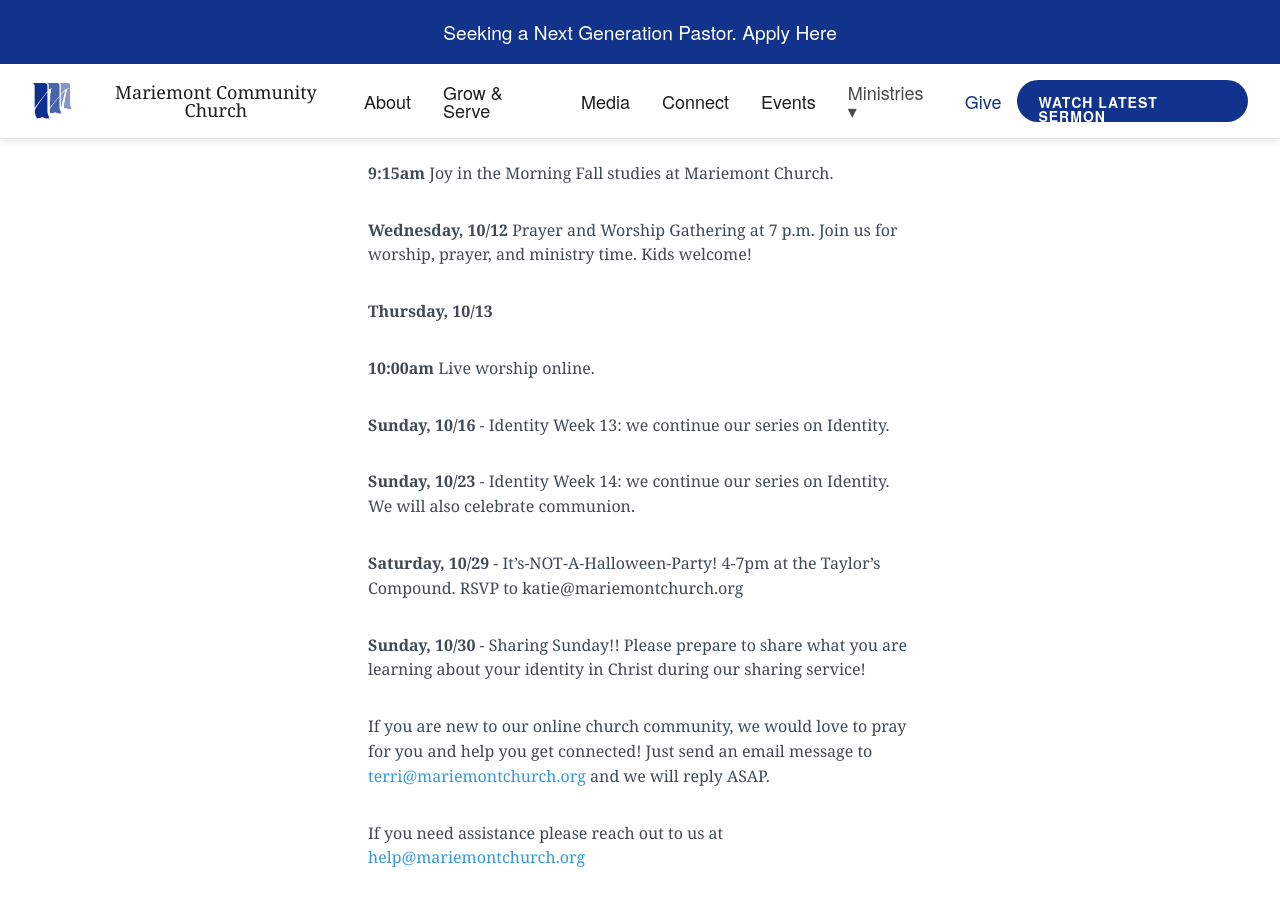
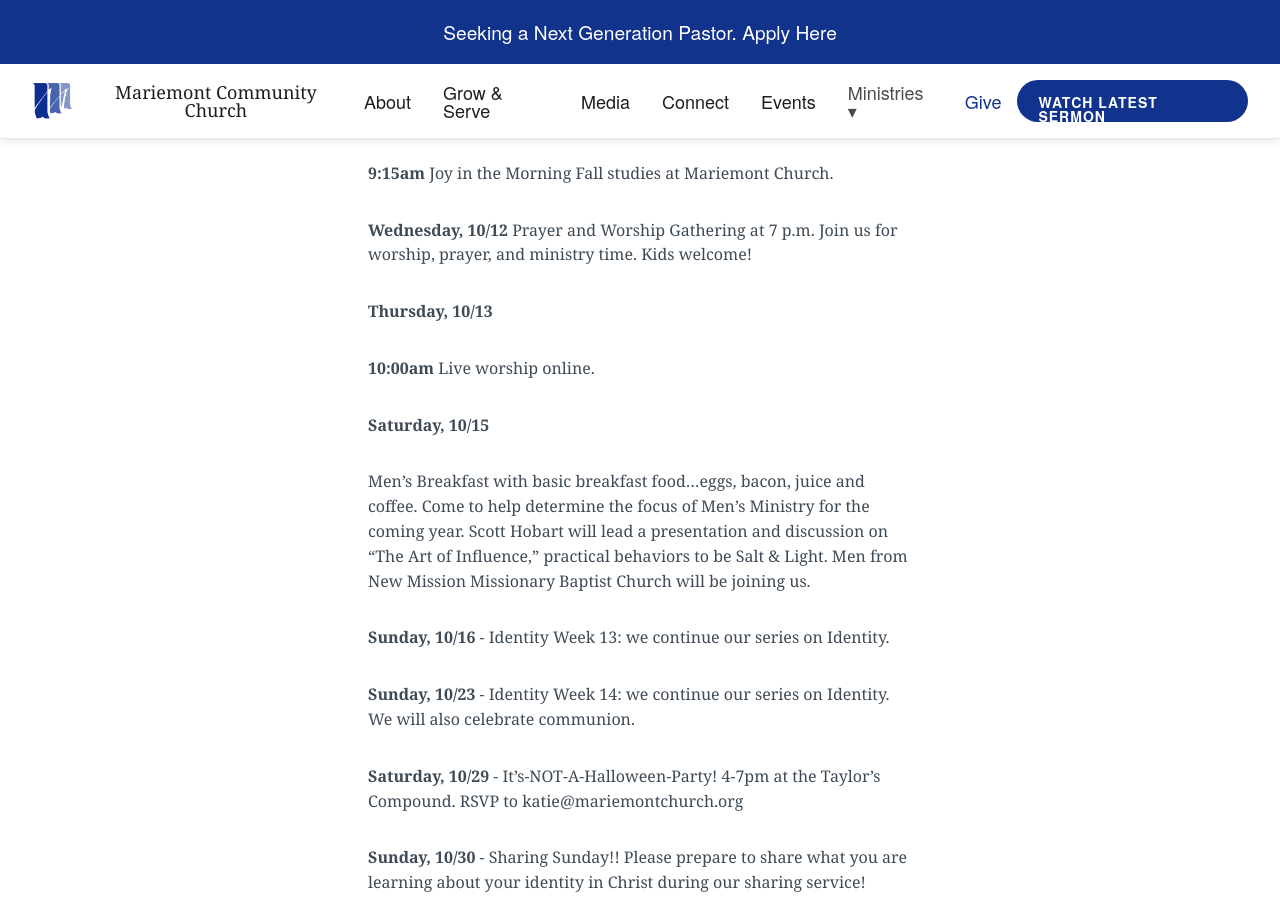
Before and after one commit to lukemoderwell/mariemont, a Jekyll site: the page built from updates.markdown, in a window 1280 px wide and 900 px high, scrolled down 1018 px. Built offline with Jekyll 4.4.1, drawn with Linux system fonts in a browser that asks for light colours; nearby versions of some CDN libraries.

Commit message:
Updated Updates

```diff
--- a/updates.markdown
+++ b/updates.markdown
@@ -39,7 +39,7 @@
 
 **Tuesday, 10/11**
 
-**10:00am** Live worship online.
+**9:00am** Live worship online.
 
 **9:15am** Joy in the Morning Fall studies at Mariemont Church.
 
@@ -49,6 +49,10 @@
 **Thursday, 10/13**
 
 **10:00am** Live worship online.
+
+**Saturday, 10/15**
+
+Men's Breakfast with basic breakfast food...eggs, bacon, juice and coffee. Come to help determine the focus of Men's Ministry for the coming year. Scott Hobart will lead a presentation and discussion on "The Art of Influence," practical behaviors to be Salt & Light. Men from New Mission Missionary Baptist Church will be joining us.
 
 **Sunday, 10/16** - Identity Week 13: we continue our series on Identity.
 
```
